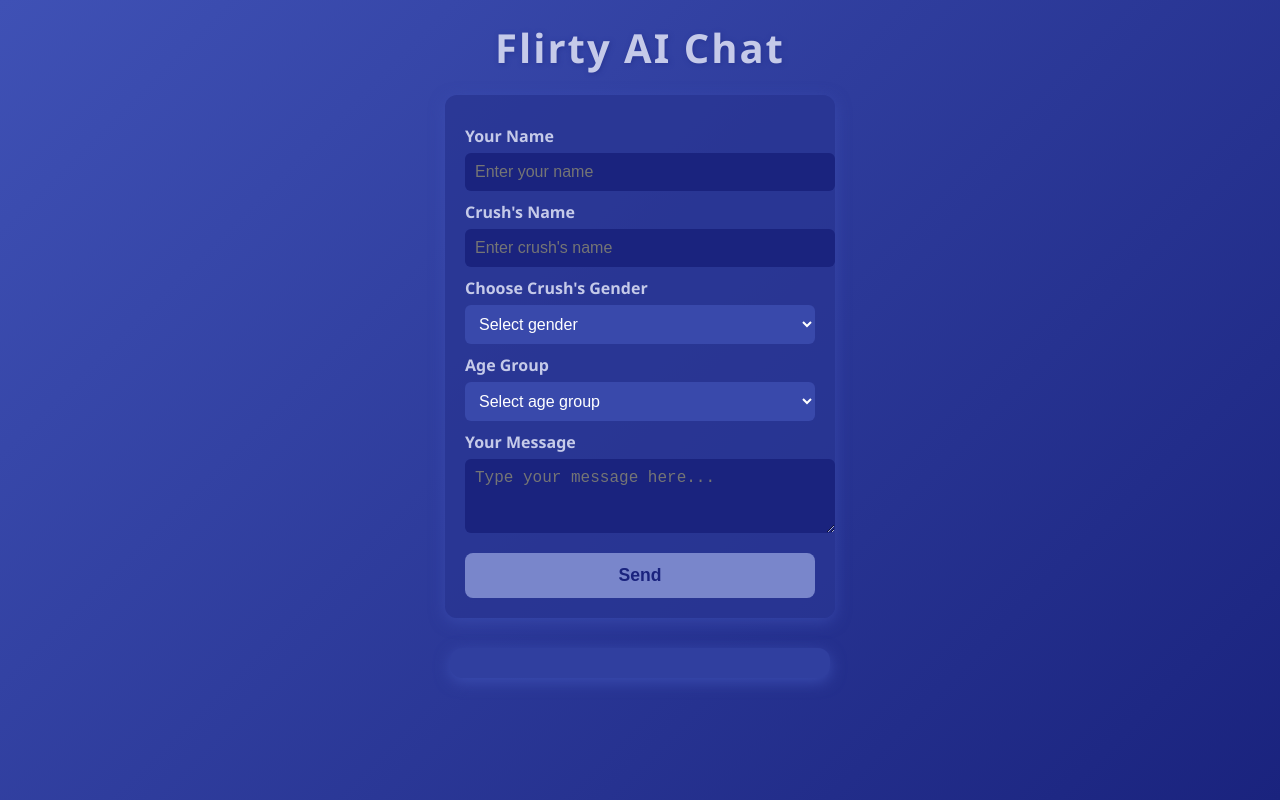
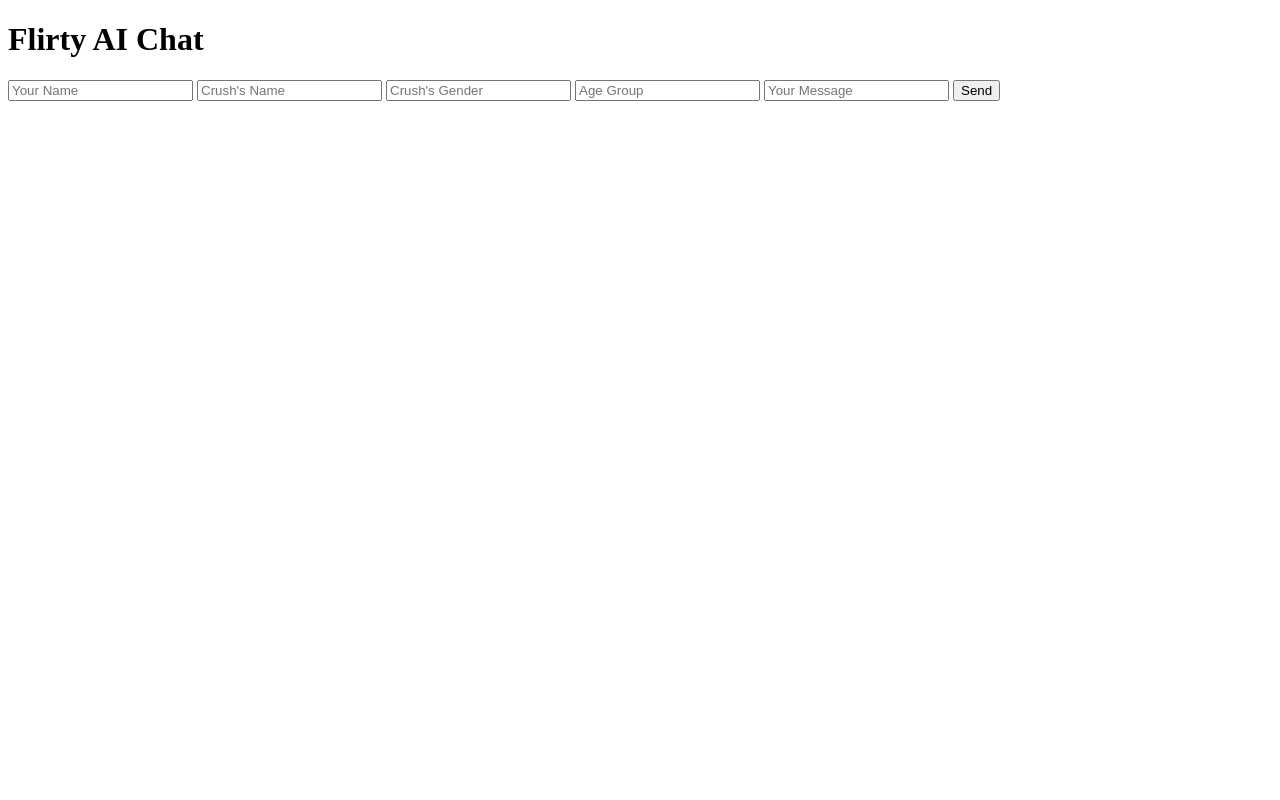
Before and after one commit to piyushgajananpatil121-byte/flirty-ai-chat, a website: page index.html in a window 1280 px wide. Drawn offline with Linux system fonts and the light colour scheme.

Commit message:
Update index.html

```diff
--- a/index.html
+++ b/index.html
@@ -1,179 +1,37 @@
 <!DOCTYPE html>
-<html lang="en">
+<html>
 <head>
-<meta charset="UTF-8" />
-<meta name="viewport" content="width=device-width, initial-scale=1" />
-<title>Flirty AI Chat</title>
-<style>
-  body {
-    margin: 0; padding: 0; font-family: 'Segoe UI', Tahoma, Geneva, Verdana, sans-serif;
-    background: linear-gradient(135deg, #3f51b5, #1a237e);
-    color: #eee;
-    min-height: 100vh;
-    display: flex; flex-direction: column; align-items: center; justify-content: flex-start;
-  }
-  header {
-    margin: 20px; font-size: 2.5rem; font-weight: bold; letter-spacing: 2px;
-    color: #c5cae9;
-    text-shadow: 1px 1px 5px #283593;
-  }
-  form {
-    background: #283593cc;
-    padding: 20px; border-radius: 12px;
-    width: 350px; max-width: 90vw;
-    box-shadow: 0 4px 15px rgba(63,81,181,0.6);
-  }
-  label {
-    display: block; margin-top: 10px; font-weight: 600; color: #c5cae9;
-  }
-  select, input[type="text"], textarea {
-    width: 100%; padding: 10px; margin-top: 6px;
-    border-radius: 6px; border: none;
-    font-size: 1rem;
-    outline: none;
-  }
-  select {
-    background: #3949ab;
-    color: white;
-  }
-  input[type="text"], textarea {
-    background: #1a237e;
-    color: #c5cae9;
-  }
-  button {
-    margin-top: 15px;
-    background: #7986cb;
-    border: none;
-    padding: 12px 20px;
-    font-size: 1.1rem;
-    font-weight: bold;
-    color: #1a237e;
-    border-radius: 8px;
-    cursor: pointer;
-    width: 100%;
-    transition: background 0.3s ease;
-  }
-  button:hover {
-    background: #5c6bc0;
-  }
-  #chat-box {
-    margin-top: 30px; width: 350px; max-width: 90vw;
-    background: #303f9f;
-    border-radius: 12px;
-    padding: 15px;
-    max-height: 400px;
-    overflow-y: auto;
-    box-shadow: 0 4px 15px rgba(63,81,181,0.8);
-  }
-  .message {
-    margin-bottom: 15px;
-    padding: 10px 14px;
-    border-radius: 14px;
-    max-width: 80%;
-    word-wrap: break-word;
-  }
-  .user-msg {
-    background: #7986cb;
-    color: #1a237e;
-    align-self: flex-end;
-    margin-left: auto;
-  }
-  .bot-msg {
-    background: #c5cae9;
-    color: #1a237e;
-    align-self: flex-start;
-    margin-right: auto;
-  }
-</style>
+  <title>Flirty AI Chat</title>
 </head>
 <body>
-  <header>Flirty AI Chat</header>
+  <h1>Flirty AI Chat</h1>
 
-  <form id="chat-form">
-    <label for="user-name">Your Name</label>
-    <input type="text" id="user-name" placeholder="Enter your name" required />
+  <input id="user" placeholder="Your Name">
+  <input id="crush" placeholder="Crush's Name">
+  <input id="gender" placeholder="Crush's Gender">
+  <input id="ageGroup" placeholder="Age Group">
+  <input id="message" placeholder="Your Message">
+  <button onclick="sendMessage()">Send</button>
 
-    <label for="crush-name">Crush's Name</label>
-    <input type="text" id="crush-name" placeholder="Enter crush's name" required />
+  <div id="reply"></div>
 
-    <label for="gender">Choose Crush's Gender</label>
-    <select id="gender" required>
-      <option value="" disabled selected>Select gender</option>
-      <option value="female">Female</option>
-      <option value="male">Male</option>
-      <option value="non-binary">Non-binary</option>
-    </select>
+  <script>
+    async function sendMessage() {
+      const user = document.getElementById('user').value;
+      const crush = document.getElementById('crush').value;
+      const gender = document.getElementById('gender').value;
+      const ageGroup = document.getElementById('ageGroup').value;
+      const message = document.getElementById('message').value;
 
-    <label for="age-group">Age Group</label>
-    <select id="age-group" required>
-      <option value="" disabled selected>Select age group</option>
-      <option value="teen">Teen (13-19)</option>
-      <option value="young adult">Young Adult (20-29)</option>
-      <option value="adult">Adult (30+)</option>
-    </select>
-
-    <label for="message">Your Message</label>
-    <textarea id="message" placeholder="Type your message here..." rows="3" required></textarea>
-
-    <button type="submit">Send</button>
-  </form>
-
-  <div id="chat-box"></div>
-
-<script>
-  const form = document.getElementById('chat-form');
-  const chatBox = document.getElementById('chat-box');
-
-  // Use your real backend API URL here:
-  const backendUrl = 'https://flirty-ai-chat-jvknbuh64-piyushs-projects-65115964.vercel.app/api/chat';
-
-  function addMessage(text, isUser = true) {
-    const div = document.createElement('div');
-    div.classList.add('message');
-    div.classList.add(isUser ? 'user-msg' : 'bot-msg');
-    div.textContent = text;
-    chatBox.appendChild(div);
-    chatBox.scrollTop = chatBox.scrollHeight;
-  }
-
-  form.addEventListener('submit', async (e) => {
-    e.preventDefault();
-
-    const user = document.getElementById('user-name').value.trim();
-    const crush = document.getElementById('crush-name').value.trim();
-    const gender = document.getElementById('gender').value;
-    const ageGroup = document.getElementById('age-group').value;
-    const message = document.getElementById('message').value.trim();
-
-    if (!user || !crush || !gender || !ageGroup || !message) return alert('Please fill all fields.');
-
-    addMessage(`You: ${message}`, true);
-
-    form.querySelector('button').disabled = true;
-    form.querySelector('button').textContent = 'Thinking...';
-
-    try {
-      const response = await fetch(backendUrl, {
+      const res = await fetch('https://flirty-ai-chat-jvknbuh64-piyushs-projects-65115964.vercel.app/api/chat', {
         method: 'POST',
         headers: { 'Content-Type': 'application/json' },
-        body: JSON.stringify({ user, crush, gender, ageGroup, message }),
+        body: JSON.stringify({ user, crush, gender, ageGroup, message })
       });
 
-      if (!response.ok) {
-        const error = await response.json();
-        throw new Error(error.error || 'Server error');
-      }
-
-      const data = await response.json();
-      addMessage(`${crush}: ${data.reply}`, false);
-    } catch (err) {
-      addMessage(`Crush: Sorry, I couldn't process that. (${err.message})`, false);
-    } finally {
-      form.querySelector('button').disabled = false;
-      form.querySelector('button').textContent = 'Send';
-      document.getElementById('message').value = '';
+      const data = await res.json();
+      document.getElementById('reply').innerText = data.reply || data.error;
     }
-  });
-</script>
+  </script>
 </body>
 </html>
```
